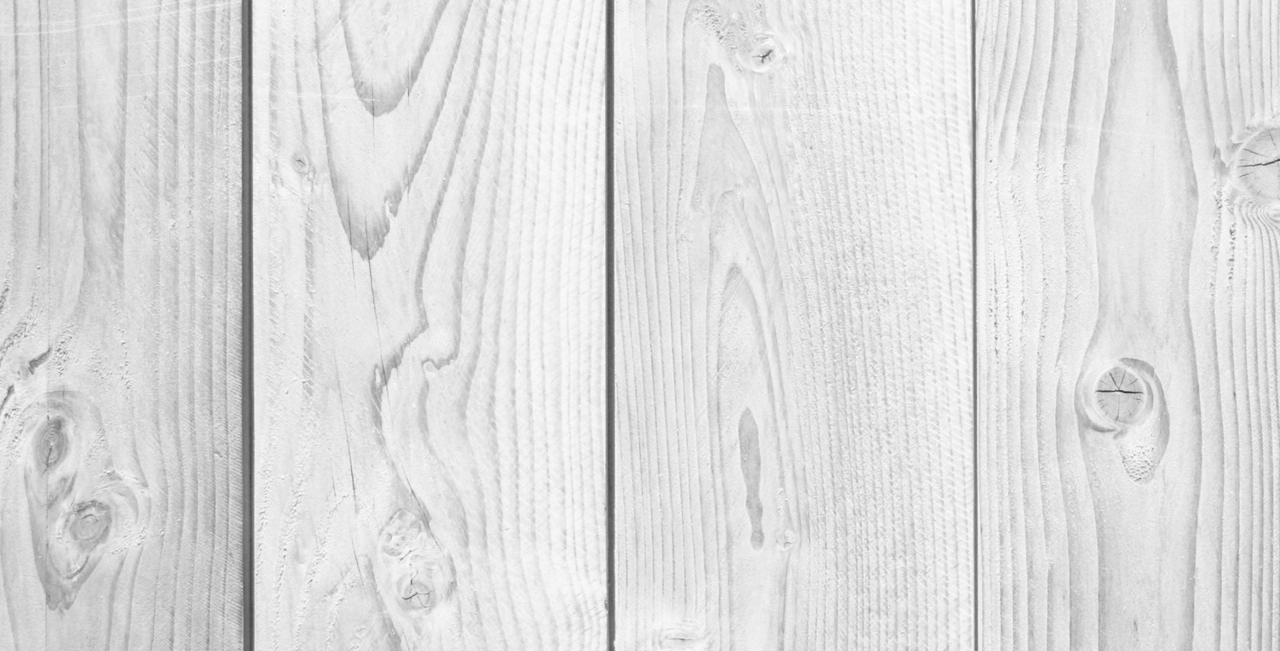
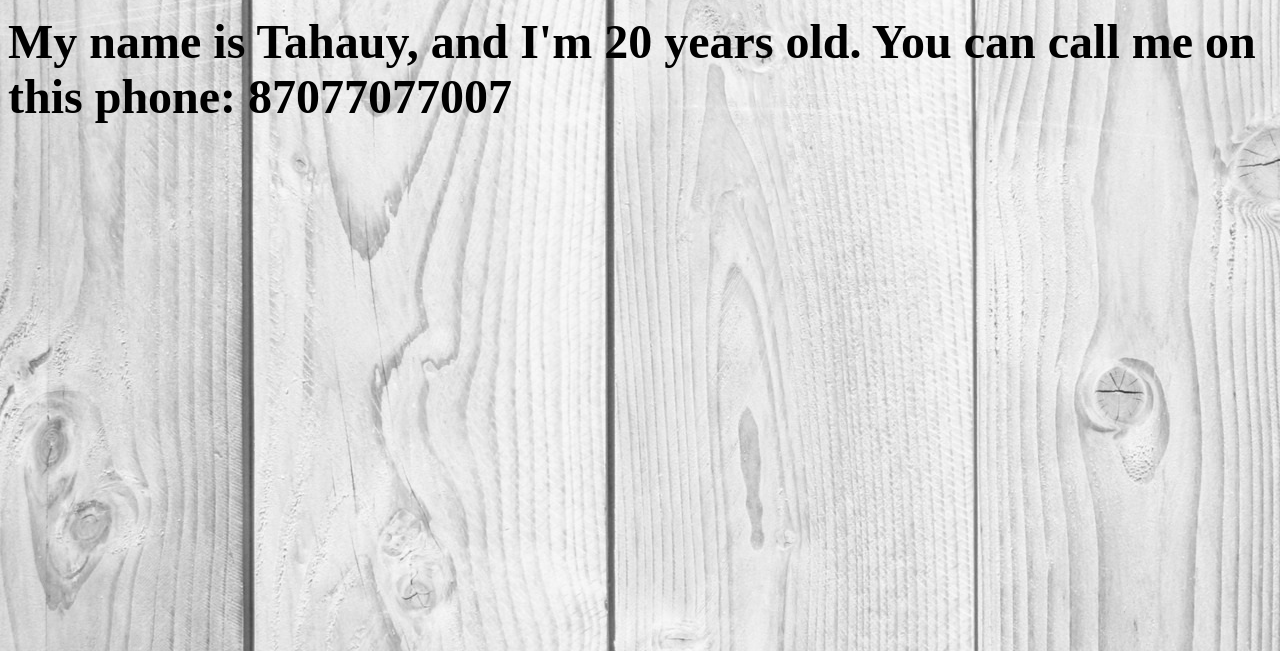
Before and after one commit to Narkhan/narkhan.github.io, a plain HTML site: page About.html in a window 1280 px wide. Shown: the part 149-800 px from the top of the page. Drawn offline with Linux system fonts and the light colour scheme.

Commit message:
Update About.html

```diff
--- a/About.html
+++ b/About.html
@@ -7,7 +7,7 @@
   <body background="pexels-photo-235994.jpeg">
     <H3><font size = "20" color = "black" face = "TIMES NEW ROMAN"><center>About us</centre></font></H1>
     <p> <font size = "15" color = "black"> <a href = "index.html" style="text-decoration:none">Home</a></font></p>
-    <p> <b><font size = "10" My name is Tahauy, and I'm 20 years old. You can call me on this phone: 87077077007</b></p>
+    <p> <b><font size = "10"> My name is Tahauy, and I'm 20 years old. You can call me on this phone: 87077077007</b></font></p>
   </body>
 
 </html>
```
